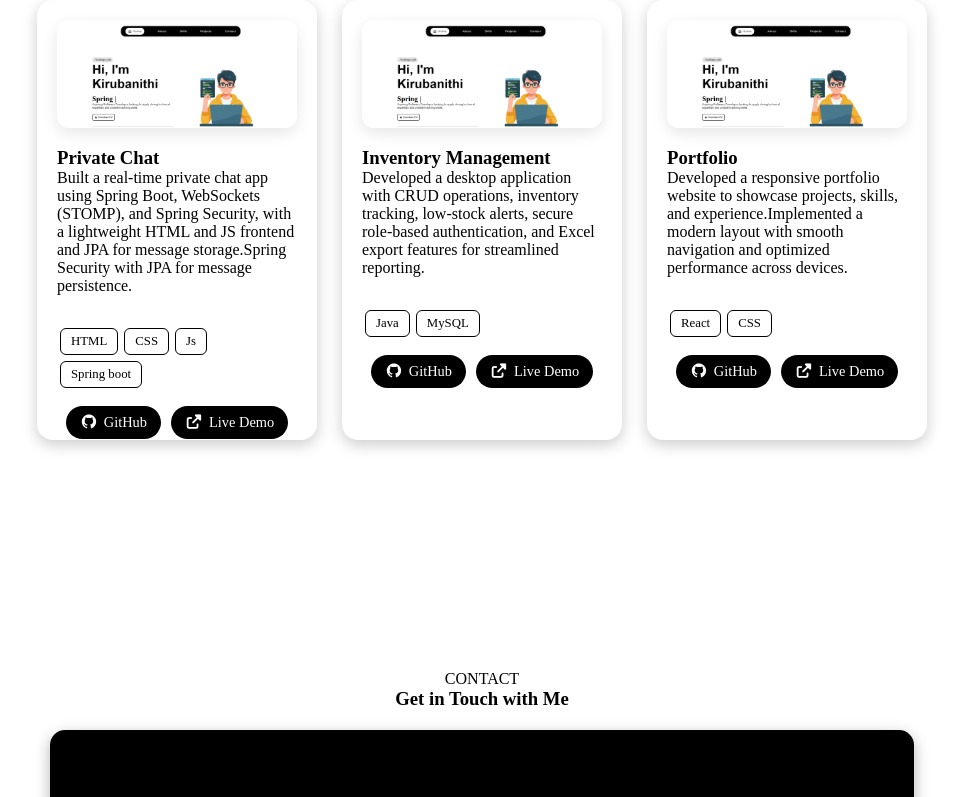
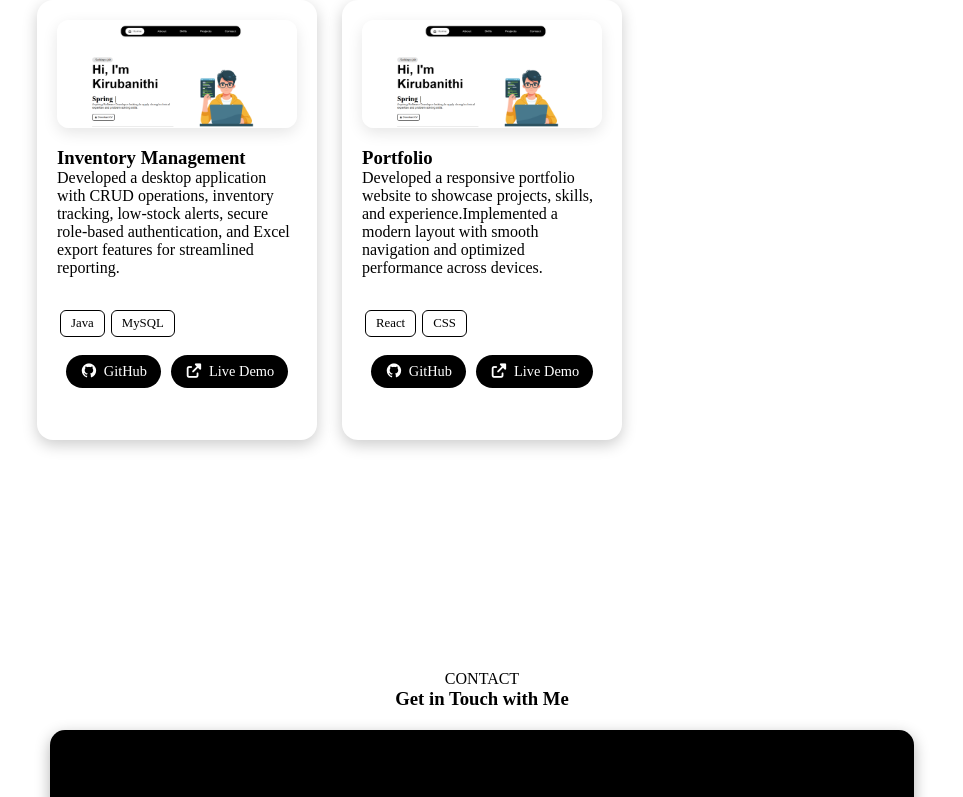
Before and after one commit to kirubanithi08/MyPortfolio, a React (Vite) app: page / in a window 1280 px wide. Shown: the part 2502-3299 px from the top of the page, without its empty margins (158-1121 px from the left). Built offline with nearby package versions, Linux system fonts and the light colour scheme; a web font is replaced by a local one.

Commit message:
minor changes

```diff
--- a/src/components/Projects.jsx
+++ b/src/components/Projects.jsx
@@ -19,9 +19,9 @@ const projectList = [
   cName:"cImg", git:"https://github.com/kirubanithi08/tourism_web", live:"https://tourismweb-eta.vercel.app/",
   skills: ['React','CSS',] },
 
-  { img: Portfolio, title: 'Private Chat',
-  desc: 'Built a real-time private chat app using Spring Boot, WebSockets (STOMP), and Spring Security, with a lightweight HTML and JS frontend and JPA for message storage.Spring Security with JPA for message persistence.',
-  cName:"cImg", skills: ['HTML','CSS','Js','Spring boot'] },
+  // { img: Portfolio, title: 'Private Chat',
+  // desc: 'Built a real-time private chat app using Spring Boot, WebSockets (STOMP), and Spring Security, with a lightweight HTML and JS frontend and JPA for message storage.Spring Security with JPA for message persistence.',
+  // cName:"cImg", skills: ['HTML','CSS','Js','Spring boot'] },
 
   { img: Portfolio, title: 'Inventory Management',
   desc: 'Developed a desktop application with CRUD operations, inventory tracking, low-stock alerts, secure role-based authentication, and Excel export features for streamlined reporting.',
```
Also changed, not shown: src/assets/inventory.png (added), src/assets/recipe.png (added).
